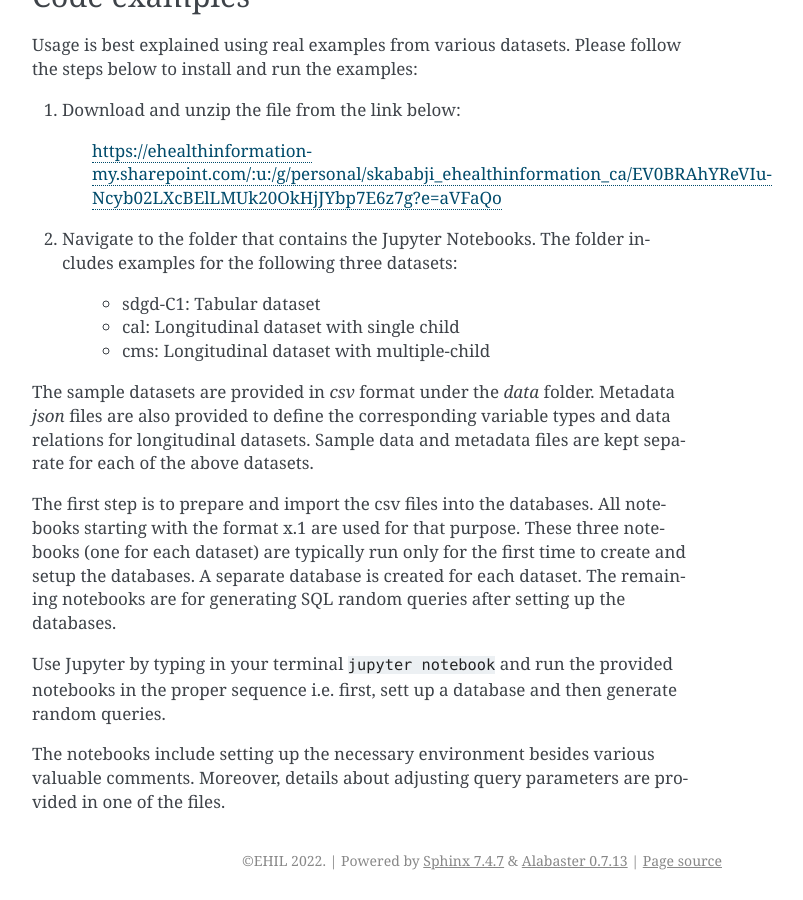
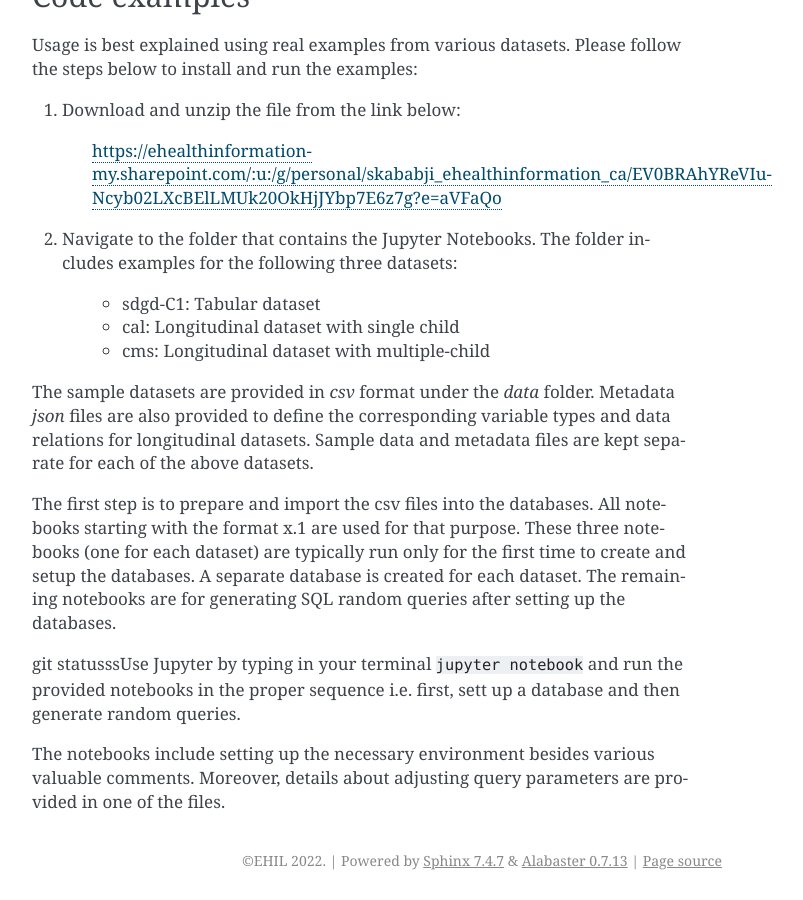
Before and after one commit to skababji-ehil/fuzzy_sql, a Sphinx documentation site: the page built from docs/usage.rst, in a window 1280 px wide and 900 px high, scrolled down 2305 px. Shown: the whole window, without its empty margins (388-1191 px from the left). Built offline with Sphinx 7.4.7, drawn with Linux system fonts in a browser that asks for light colours.

Commit message:
Merge branch 'main' of github.com:skababji-ehil/fuzzy_sql into mai

```diff
--- a/docs/usage.rst
+++ b/docs/usage.rst
@@ -94,6 +94,6 @@ The sample datasets are provided in `csv` format under the `data` folder. Metada
 
 The first step is to prepare and import the csv files into the databases. All notebooks starting with the format x.1 are used for that purpose. These three notebooks (one for each dataset) are typically run only for the first time to create and setup the databases. A separate database is created for each dataset. The remaining notebooks are for generating SQL random queries after setting up the databases.
 
-Use Jupyter by typing in your terminal :code:`jupyter notebook` and run the provided notebooks in the proper sequence i.e. first, sett up a database and then generate random queries.
+git statusssUse Jupyter by typing in your terminal :code:`jupyter notebook` and run the provided notebooks in the proper sequence i.e. first, sett up a database and then generate random queries.
 
 The notebooks include setting up the necessary environment besides various valuable comments. Moreover, details about adjusting query parameters are provided in one of the files.
```
